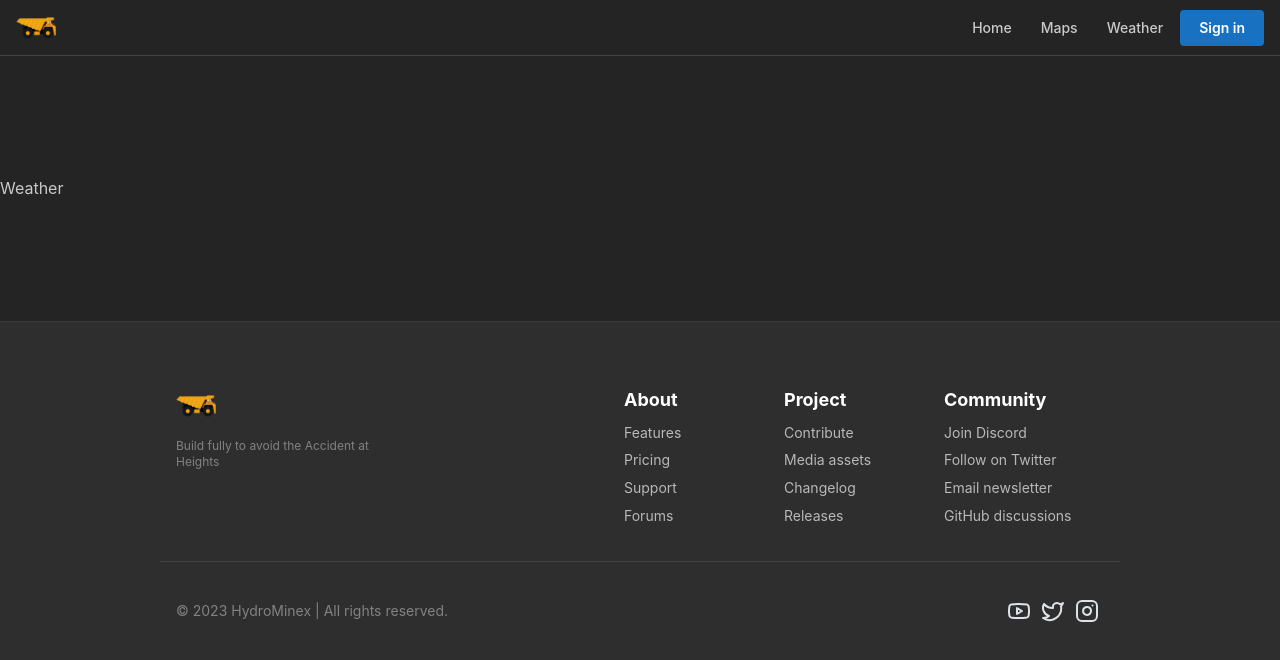
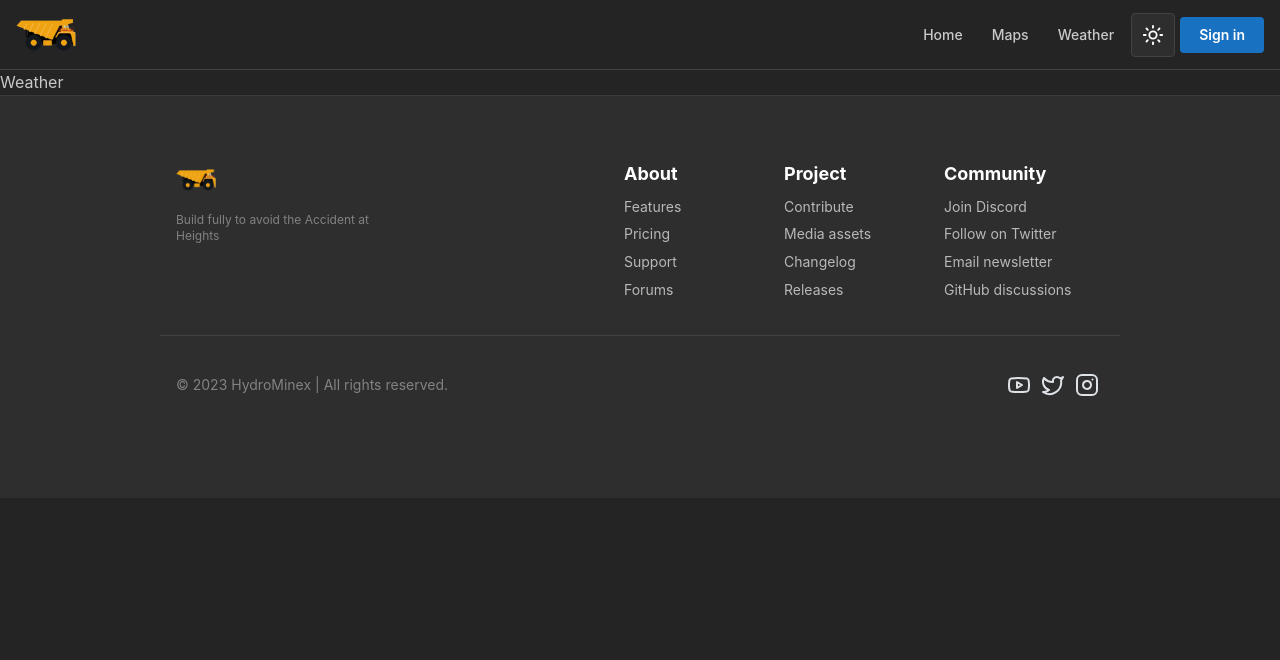
Before and after one commit to Prathamesh-chougale-17/hyrominex, a Next.js app: page /weather in a window 1280 px wide. Shown: the top 660 px of the page. Built offline with nearby package versions, Linux system fonts and the light colour scheme; no server answers.

Commit message:
Update metadata and URLs, add dynamic map component, and fix header styling

```diff
--- a/app/layout.tsx
+++ b/app/layout.tsx
@@ -12,11 +12,13 @@ export const metadata: Metadata = {
   description: "Made by Team Hydrominex",
   icons:
     "https://img.freepik.com/premium-vector/dump-truck-icon-isolated-white-background_103044-862.jpg?w=740",
-  metadataBase: new URL("https://hydrominex.vercel.app/"),
+  metadataBase: new URL(
+    "https://hydrominex-prathamesh-chougale-17.vercel.app/"
+  ),
   openGraph: {
     title: "Hydrominex",
     description: "Hydrominex's personal website",
-    url: "https://hydrominex.vercel.app/",
+    url: "https://hydrominex-prathamesh-chougale-17.vercel.app/",
     siteName: "Hydrominex",
     images: [
       {
--- a/app/weather/page.tsx
+++ b/app/weather/page.tsx
@@ -1,7 +1,7 @@
 import React from "react";
 
 const Weather = () => {
-  return <div>Weather</div>;
+  return <div style={{ paddingTop: "70px" }}>Weather</div>;
 };
 
 export default Weather;
--- /dev/null
+++ b/components/DarkMode/ActionToggle.module.css
@@ -0,0 +1,24 @@
+.icon {
+    width: rem(22px);
+    height: rem(22px);
+  }
+
+  .dark {
+    @mixin dark {
+      display: none;
+    }
+
+    @mixin light {
+      display: block;
+    }
+  }
+
+  .light {
+    @mixin light {
+      display: none;
+    }
+
+    @mixin dark {
+      display: block;
+    }
+  }
--- /dev/null
+++ b/components/DarkMode/ChangeTheme.tsx
@@ -0,0 +1,34 @@
+import cx from "clsx";
+import {
+  ActionIcon,
+  useMantineColorScheme,
+  useComputedColorScheme,
+  Group,
+} from "@mantine/core";
+import { SunIcon, MoonIcon } from "lucide-react";
+import classes from "./ActionToggle.module.css";
+
+const ActionToggle = () => {
+  const { setColorScheme } = useMantineColorScheme();
+  const computedColorScheme = useComputedColorScheme("light", {
+    getInitialValueInEffect: true,
+  });
+
+  return (
+    <Group justify="center">
+      <ActionIcon
+        onClick={() =>
+          setColorScheme(computedColorScheme === "light" ? "dark" : "light")
+        }
+        variant="default"
+        size="xl"
+        aria-label="Toggle color scheme"
+      >
+        <SunIcon className={cx(classes.icon, classes.light)} />
+        <MoonIcon className={cx(classes.icon, classes.dark)} />
+      </ActionIcon>
+    </Group>
+  );
+};
+
+export default ActionToggle;
--- a/components/Footer/FooterLinks.module.css
+++ b/components/Footer/FooterLinks.module.css
@@ -1,5 +1,4 @@
 .footer {
-    margin-top: rem(120px);
     padding-top: calc(var(--mantine-spacing-xl) * 2);
     padding-bottom: calc(var(--mantine-spacing-xl) * 2);
     background-color: light-dark(var(--mantine-color-gray-0), var(--mantine-color-dark-6));
--- a/components/Navbar/Header.module.css
+++ b/components/Navbar/Header.module.css
@@ -1,14 +1,16 @@
 .header {
-    height: rem(56px);
-    margin-bottom: rem(120px);
+    height: rem(70px);
     background-color: var(--mantine-color-body);
     border-bottom: rem(1px) solid light-dark(var(--mantine-color-gray-3), var(--mantine-color-dark-4));
     padding-left: var(--mantine-spacing-md);
     padding-right: var(--mantine-spacing-md);
+    position: fixed;
+    width: 100%;
+    align-items: center;
   }
 
   .inner {
-    height: rem(56px);
+    height: rem(70px);
     display: flex;
     justify-content: space-between;
     align-items: center;
--- a/components/Navbar/Header.tsx
+++ b/components/Navbar/Header.tsx
@@ -6,6 +6,7 @@ import Image from "next/image";
 import { useState } from "react";
 import Link from "next/link";
 import { useSession } from "next-auth/react";
+import ActionToggle from "../DarkMode/ChangeTheme";
 
 const links = [
   { link: "/", label: "Home" },
@@ -23,7 +24,7 @@ const Header = () => {
       <div className={classes.inner}>
         <Group>
           {/* <MantineLogo size={28} /> */}
-          <Image src={MantineLogo} alt="Mantine Logo" width={40} height={40} />
+          <Image src={MantineLogo} alt="Mantine Logo" width={60} height={60} />
         </Group>
 
         <Group>
@@ -39,6 +40,7 @@ const Header = () => {
                 {link.label}
               </Link>
             ))}
+            <ActionToggle />
             {status === "authenticated" ? (
               <Menu>
                 <Menu.Target>
--- a/package.json
+++ b/package.json
@@ -13,16 +13,19 @@
     "@mantine/core": "^7.3.1",
     "@mantine/hooks": "^7.3.1",
     "bcrypt": "^5.1.1",
+    "leaflet": "^1.9.4",
     "lucide-react": "^0.294.0",
     "mongodb": "^6.3.0",
     "mongoose": "^8.0.3",
     "next": "14.0.4",
     "next-auth": "^4.24.5",
     "react": "^18",
-    "react-dom": "^18"
+    "react-dom": "^18",
+    "react-leaflet": "^4.2.1"
   },
   "devDependencies": {
     "@types/bcrypt": "^5.0.2",
+    "@types/leaflet": "^1.9.8",
     "@types/node": "^20",
     "@types/react": "^18",
     "@types/react-dom": "^18",
```
Also changed, not shown: app/maps/page.tsx (+9 -1 lines), components/ui/ExpMap.tsx (added, +61 -0 lines), components/ui/LeafMap.tsx (added, +80 -0 lines), components/ui/ExpMap.Module.css (added), 1 other file (tests, documents, lock files or other folders).
